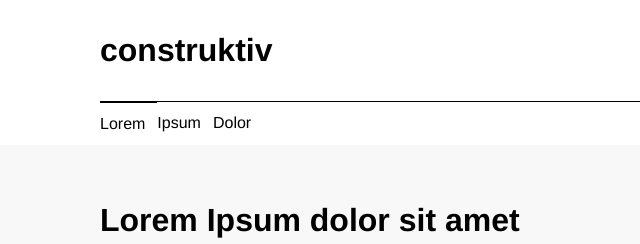
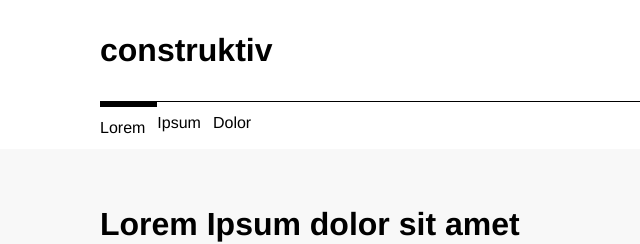
Before and after one commit to Dawinartor/Construktiv-Aufgabe, a plain HTML site: page V2/index.html in a window 1280 px wide. In both pictures the pointer is over the item "Lorem". Shown: the top 244 px of the page, 0-640 px from the left. Drawn offline with Linux system fonts and the light colour scheme.

Commit message:
Add Todos

```diff
--- a/V2/style.css
+++ b/V2/style.css
@@ -35,7 +35,10 @@ body {
 
 /* hover animation for navbar */
 #navbar > li:hover {
-    border-top: 1px solid black;
+    border-top: 5px solid black;
+
+    /* TODO: Wie bekomme ich die werweiterung des Divs unsichtbar? */
+    box-sizing: content-box;
 }
 
 #highlight {
@@ -115,6 +118,7 @@ body {
 }
 
 .BigInput::placeholder {
+/* TODO: Wie kann die Input-Spalte positioniert werden? (Nicht der Placeholder) */
     position: relative;
     bottom: 20px;
 }
```
